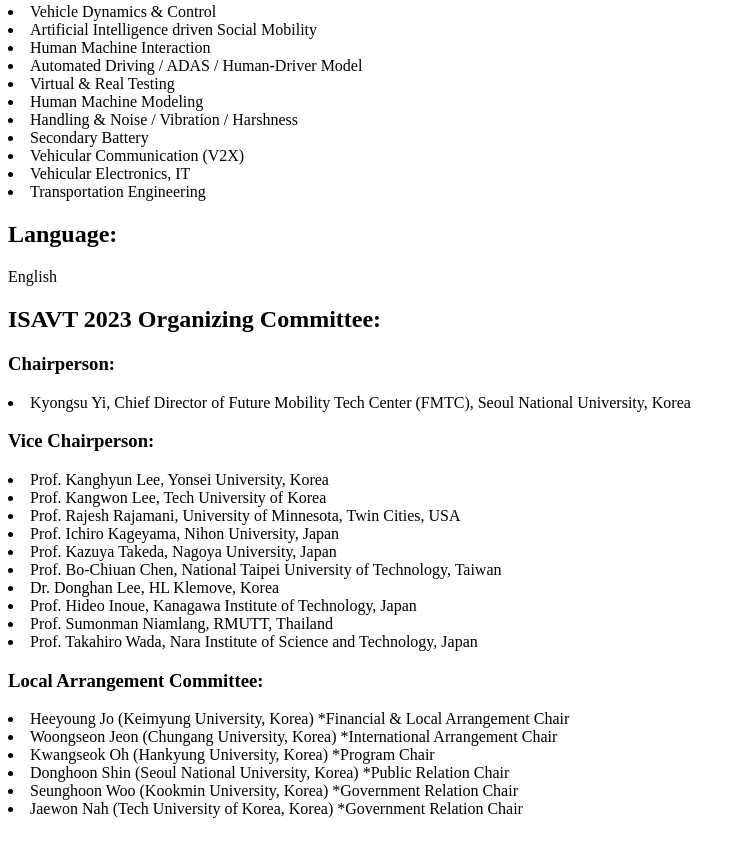
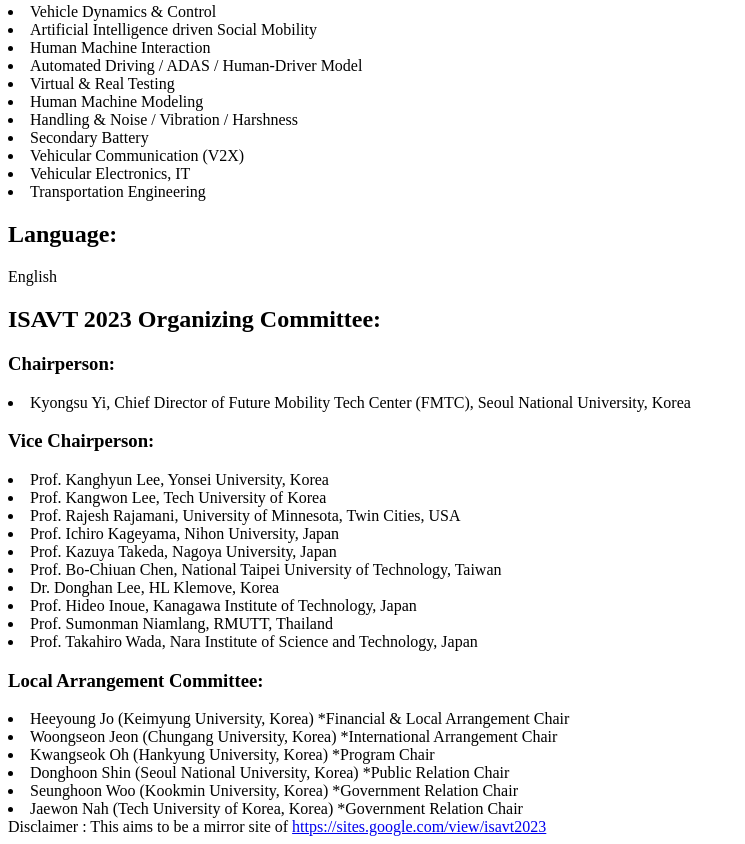
Before and after one commit to isavt2023/isavt2023.github.io, a plain HTML site: page index.html in a window 1280 px wide. Shown: the part 288-1132 px from the top of the page, without its empty margins (0-745 px from the left). Drawn offline with Linux system fonts and the light colour scheme.

Commit message:
added "mirror site"

```diff
--- a/index.html
+++ b/index.html
@@ -45,5 +45,6 @@
           <li>Seunghoon Woo (Kookmin University, Korea) *Government Relation Chair</li>
           <li>Jaewon Nah (Tech University of Korea, Korea) *Government Relation Chair</li>
 
+        Disclaimer : This aims to be a mirror site of <a href="https://sites.google.com/view/isavt2023">https://sites.google.com/view/isavt2023</a>
     </body>
 </html>
```
Lines whose indentation alone changed are shown as unchanged.
